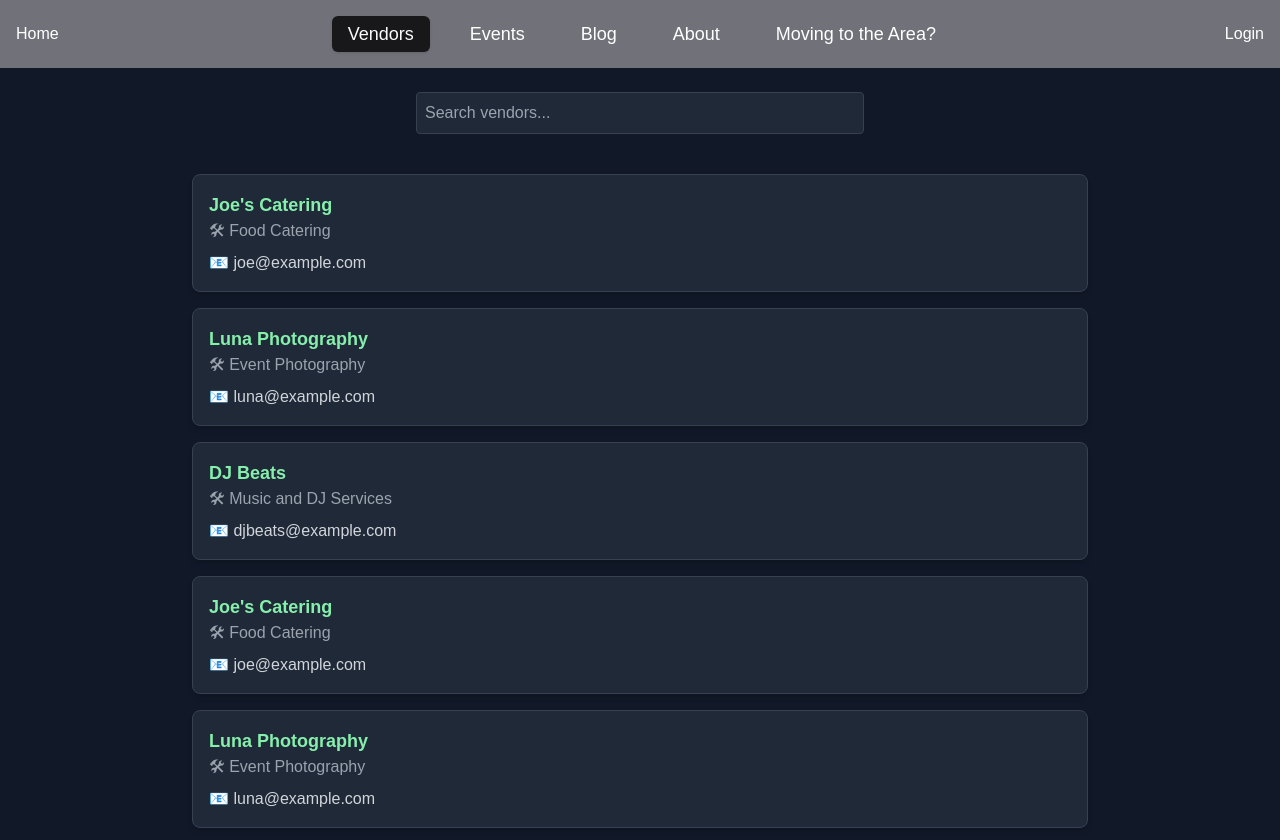
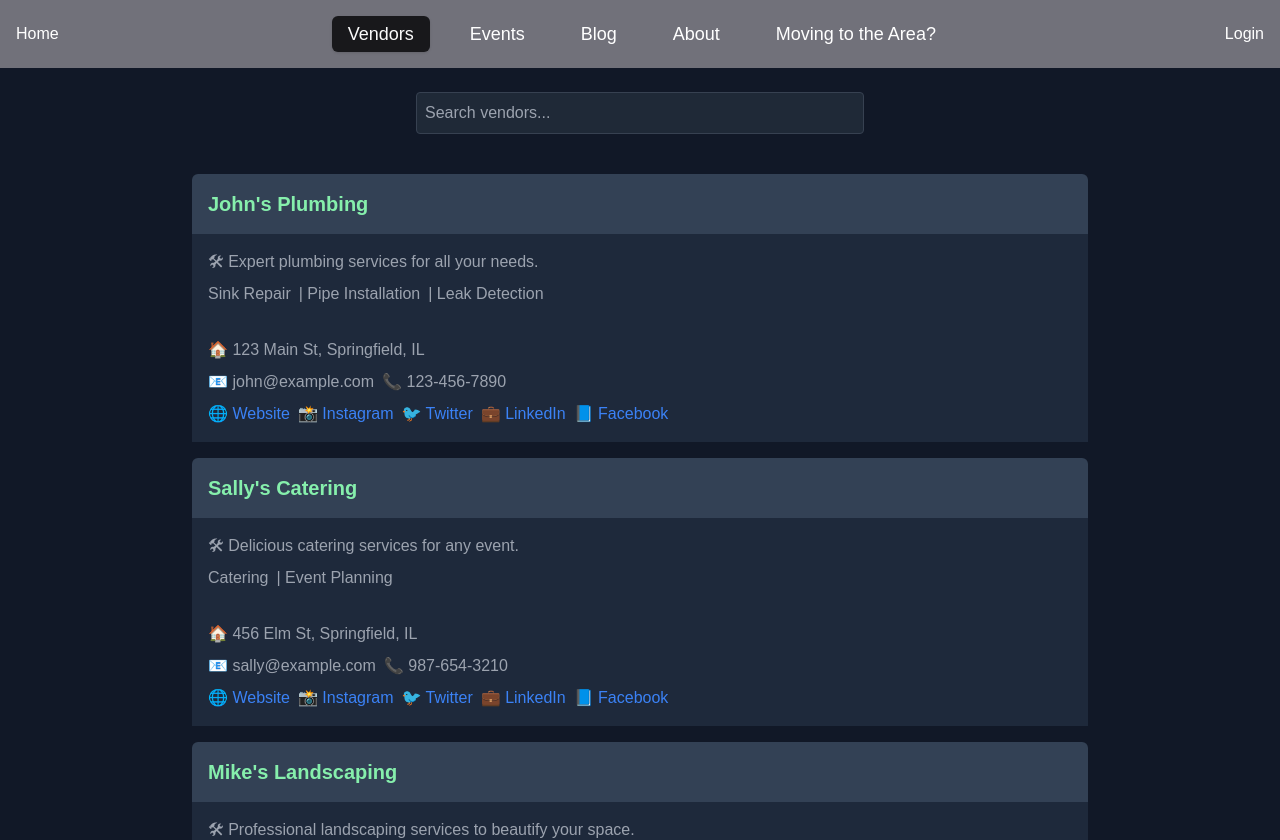
Before and after one commit to NhicolasAponte/community-hub, a Next.js app: page /vendors in a window 1280 px wide. Shown: the top 840 px of the page. Built offline with nearby package versions, Linux system fonts and the light colour scheme.

Commit message:
- stubbed in Vendor, Event, BlogPost, and User types - stubbed in vendor card

```diff
--- a/src/app/globals.css
+++ b/src/app/globals.css
@@ -11,7 +11,7 @@ body {
 }
 
 .card {
-  @apply p-4 rounded-lg shadow-md border border-gray-700;
+  @apply p-4 shadow-md;
 }
 
 .card-even {
--- a/src/app/vendors/page.tsx
+++ b/src/app/vendors/page.tsx
@@ -6,58 +6,46 @@ import React, { useState } from "react";
 const vendors: Vendor[] = [
   {
     id: 1,
-    name: "Joe's Catering",
-    service: "Food Catering",
-    contact: "joe@example.com",
+    name: "John's Plumbing",
+    description: "Expert plumbing services for all your needs.",
+    email: "john@example.com",
+    phone: "123-456-7890",
+    address: "123 Main St, Springfield, IL",
+    services: ["Sink Repair", "Pipe Installation", "Leak Detection"],
+    website: "https://johnsplumbing.com",
+    instagram: "https://instagram.com/johnsplumbing",
+    twitter: "https://twitter.com/johnsplumbing",
+    linkedin: "https://linkedin.com/company/johnsplumbing",
+    facebook: "https://facebook.com/johnsplumbing"
   },
   {
     id: 2,
-    name: "Luna Photography",
-    service: "Event Photography",
-    contact: "luna@example.com",
+    name: "Sally's Catering",
+    email: "sally@example.com",
+    description: "Delicious catering services for any event.",
+    phone: "987-654-3210",
+    address: "456 Elm St, Springfield, IL",
+    services: ["Catering", "Event Planning"],
+    website: "https://sallyscatering.com",
+    instagram: "https://instagram.com/sallyscatering",
+    twitter: "https://twitter.com/sallyscatering",
+    linkedin: "https://linkedin.com/company/sallyscatering",
+    facebook: "https://facebook.com/sallyscatering"
   },
   {
     id: 3,
-    name: "DJ Beats",
-    service: "Music and DJ Services",
-    contact: "djbeats@example.com",
-  },
-  {
-    id: 1,
-    name: "Joe's Catering",
-    service: "Food Catering",
-    contact: "joe@example.com",
-  },
-  {
-    id: 2,
-    name: "Luna Photography",
-    service: "Event Photography",
-    contact: "luna@example.com",
-  },
-  {
-    id: 3,
-    name: "DJ Beats",
-    service: "Music and DJ Services",
-    contact: "djbeats@example.com",
-  },
-  {
-    id: 1,
-    name: "Joe's Catering",
-    service: "Food Catering",
-    contact: "joe@example.com",
-  },
-  {
-    id: 2,
-    name: "Luna Photography",
-    service: "Event Photography",
-    contact: "luna@example.com",
-  },
-  {
-    id: 3,
-    name: "DJ Beats",
-    service: "Music and DJ Services",
-    contact: "djbeats@example.com",
-  },
+    name: "Mike's Landscaping",
+    email: "mike@example.com",
+    description: "Professional landscaping services to beautify your space.",
+    phone: "555-123-4567",
+    address: "789 Oak St, Springfield, IL",
+    services: ["Lawn Care", "Garden Design", "Tree Trimming"],
+    website: "https://mikeslandscaping.com",
+    instagram: "https://instagram.com/mikeslandscaping",
+    twitter: "https://twitter.com/mikeslandscaping",
+    linkedin: "https://linkedin.com/company/mikeslandscaping",
+    facebook: "https://facebook.com/mikeslandscaping"
+  }
 ];
 
 const VendorsPage = () => {
@@ -66,7 +54,7 @@ const VendorsPage = () => {
   const filteredVendors = vendors.filter(
     (vendor) =>
       vendor.name.toLowerCase().includes(search.toLowerCase()) ||
-      vendor.service.toLowerCase().includes(search.toLowerCase())
+      vendor.description.toLowerCase().includes(search.toLowerCase())
   );
 
   return (
--- a/src/components/cards/vendor-card.tsx
+++ b/src/components/cards/vendor-card.tsx
@@ -1,18 +1,107 @@
-import React from 'react'
-import { Vendor } from '@/lib/data-model/schema-types'
+import React from "react";
+import { Vendor } from "@/lib/data-model/schema-types";
+import Link from "next/link";
 
 interface VendorCardProps {
-    vendor: Vendor;
-  }
+  vendor: Vendor;
+}
 
 const VendorCard = ({ vendor }: VendorCardProps) => {
   return (
-    <div className="card bg-gray-800 hover:shadow-lg hover:scale-105 transition duration-100">
-      <h2 className="text-green-300 font-semibold text-lg">{vendor.name}</h2>
-      <p className="text-gray-400">🛠 {vendor.service}</p>
-      <p className="text-gray-300 mt-2">📧 {vendor.contact}</p>
+    <div className=" hover:shadow-lg hover:scale-105 transition duration-100">
+      {/* <h2 className="text-green-300 font-semibold text-lg">{vendor.name}</h2> */}
+      <CardHeader title={vendor.name} />
+      <CardContent>
+        <p className="text-gray-400">🛠 {vendor.description}</p>
+        <div>
+          <ul className="flex flex-row flex-wrap gap-2 mt-2">
+            {vendor.services.map((service, index) => (
+              <li key={index} className="text-gray-400">
+                {index > 0 ? `| ${service}` : service}
+              </li>
+            ))}
+          </ul>
+        </div>
+      </CardContent>
+      <CardFooter>
+        <div className="flex flex-col space-y-2">
+          <p className="text-gray-400">🏠 {vendor.address}</p>
+          <div className="flex space-x-2">
+            <p className="text-gray-400">📧 {vendor.email}</p>
+            <p className="text-gray-400">📞 {vendor.phone}</p>
+          </div>
+          <div className="flex space-x-2">
+            {vendor.website && (
+              <Link
+                href={vendor.website}
+                target="_blank"
+                rel="noopener noreferrer"
+                className="text-blue-500 hover:underline"
+              >
+                🌐 Website
+              </Link>
+            )}
+            {vendor.instagram && (
+              <a
+                href={vendor.instagram}
+                target="_blank"
+                rel="noopener noreferrer"
+                className="text-blue-500 hover:underline"
+              >
+                📸 Instagram
+              </a>
+            )}
+            {vendor.twitter && (
+              <a
+                href={vendor.twitter}
+                target="_blank"
+                rel="noopener noreferrer"
+                className="text-blue-500 hover:underline"
+              >
+                🐦 Twitter
+              </a>
+            )}
+            {vendor.linkedin && (
+              <a
+                href={vendor.linkedin}
+                target="_blank"
+                rel="noopener noreferrer"
+                className="text-blue-500 hover:underline"
+              >
+                💼 LinkedIn
+              </a>
+            )}
+            {vendor.facebook && (
+              <a
+                href={vendor.facebook}
+                target="_blank"
+                rel="noopener noreferrer"
+                className="text-blue-500 hover:underline"
+              >
+                📘 Facebook
+              </a>
+            )}
+          </div>
+        </div>
+      </CardFooter>
     </div>
-  )
+  );
+};
+
+function CardHeader({ title }: { title: string }) {
+  return (
+    <div className="rounded-t-md text-xl font-semibold text-green-300 bg-slate-700 p-4">
+      {title}
+    </div>
+  );
 }
 
-export default VendorCard
+function CardContent({ children }: { children: React.ReactNode }) {
+  return <div className="p-4 bg-slate-800">{children}</div>;
+}
+
+function CardFooter({ children }: { children: React.ReactNode }) {
+  return <div className="bg-slate-800 p-4">{children}</div>;
+}
+
+export default VendorCard;
```
Also changed, not shown: src/lib/data-model/schema-types.ts (+36 -2 lines).
